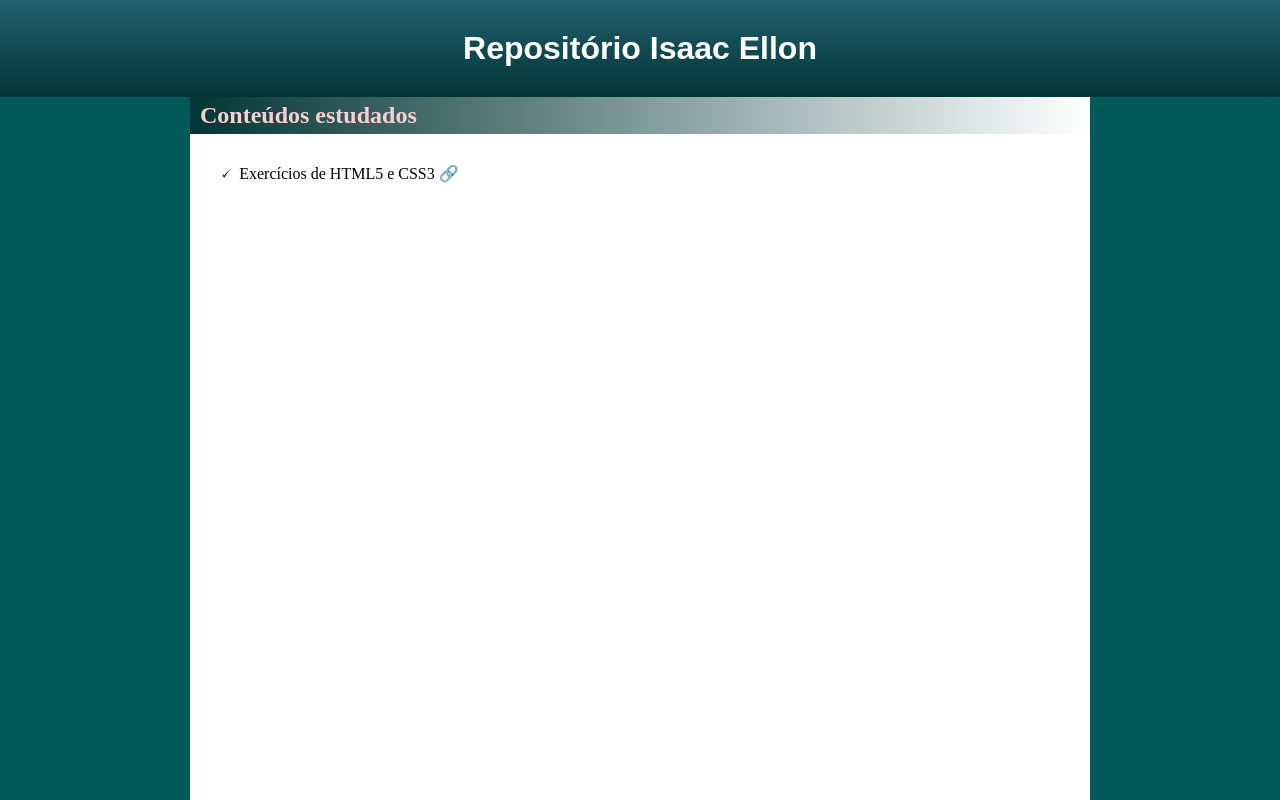
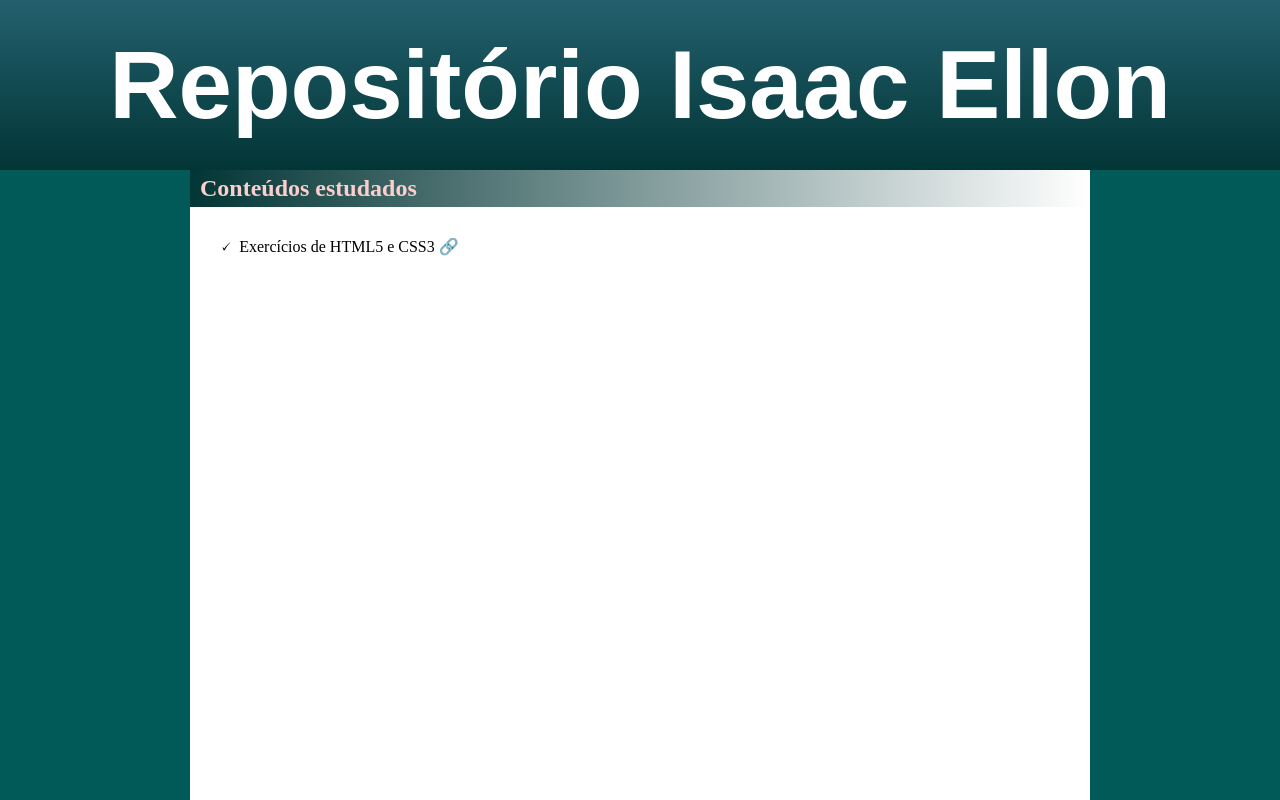
Before and after one commit to IsaacEllon/repositorio-isaac-ellon, a plain HTML site: page index.html in a window 1280 px wide. Shown: the top 800 px of the page. Drawn offline with Linux system fonts and the light colour scheme.

Commit message:
atualização font-size

```diff
--- a/style/css-repositorio.css
+++ b/style/css-repositorio.css
@@ -37,7 +37,7 @@ h1 {
 header {
     background-image: linear-gradient(to bottom, var(--cor4), var(--cor1));
     color: (white);
-    font-size: 3em.;
+    font-size: 3em;
     font-family: var(--font-bebas);
     font-weight: bold;
     padding: 30px;
```
